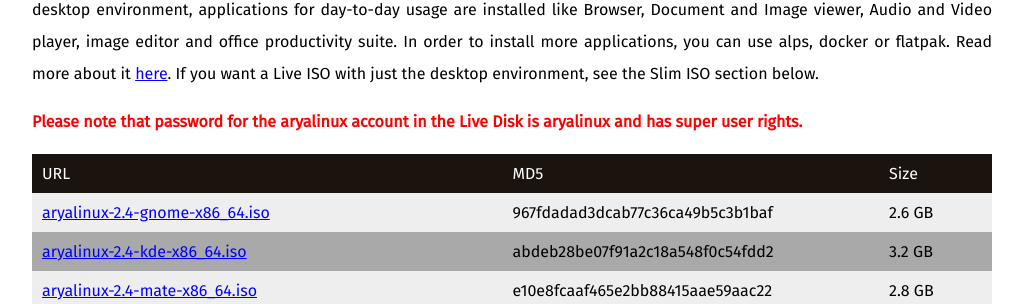
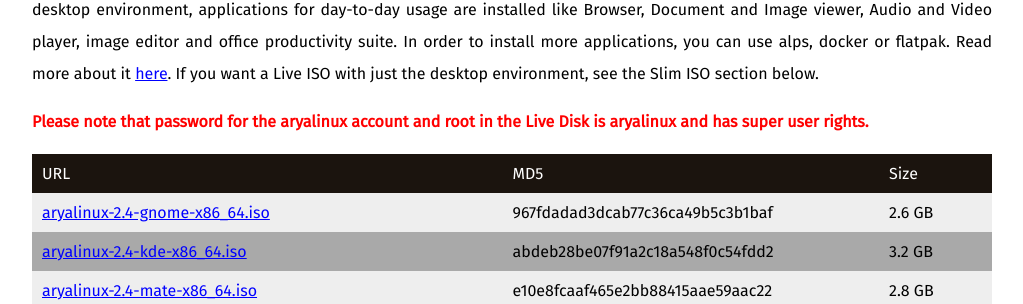
Before and after one commit to FluidIdeas/aryalinux-web, a PHP site: page /downloads.php in a window 1280 px wide. Shown: the part 352-656 px from the top of the page, without its empty margins (128-1151 px from the left). Run offline with PHP 8.4, Linux system fonts and the light colour scheme.

Commit message:
Updated downloads to state the root password

```diff
--- a/downloads.php
+++ b/downloads.php
@@ -32,7 +32,7 @@
             If you want a Live ISO with just the desktop environment, see the Slim ISO section below.
         </p>
         <p>
-        <b style="color: red">Please note that password for the aryalinux account in the Live Disk is aryalinux and has super user rights.</b>
+        <b style="color: red">Please note that password for the aryalinux account and root in the Live Disk is aryalinux and has super user rights.</b>
         <!--<br>
         <b style="color: red">The Installer hangs while installing AryaLinux on a system with MSDOS partition table with the message: "NameError: global name 'subprocess' is not defined". Please follow <a href="help.php?article=install-on-mulitple-hdd">this</a>
         article to fix the issue. The issue has been fixed and we are uploading the new files and they would be available shortly.</b>-->
```
Also changed, not shown: 1 other file.
